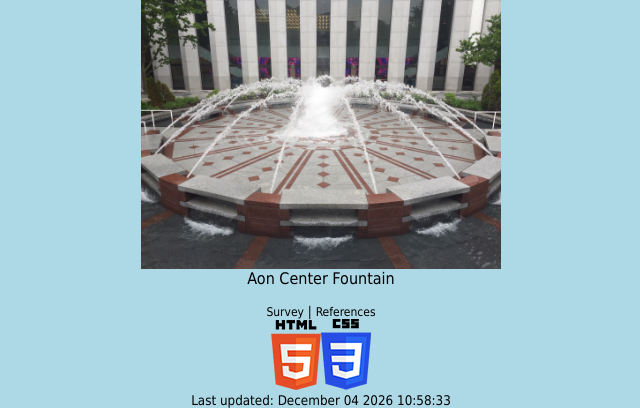
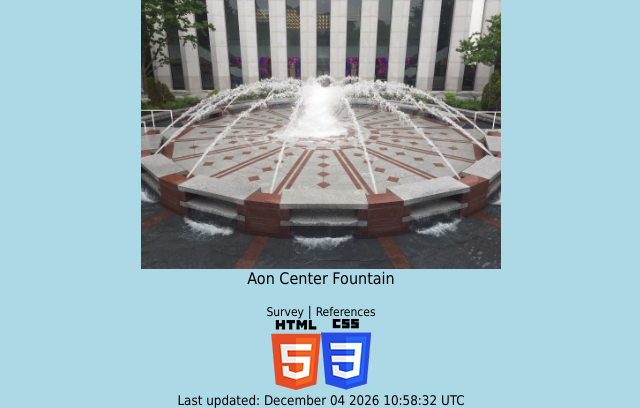
Before and after one commit to exw4141/iste240-project, a PHP site: page /index.php in a window 1280 px wide. Shown: the part 737-1145 px from the top of the page, without its empty margins (319-959 px from the left). Run offline with PHP 8.4, Linux system fonts and the light colour scheme.

Commit message:
Specify that last updated datetime is in UTC

```diff
--- a/assets/inc/footer.php
+++ b/assets/inc/footer.php
@@ -22,7 +22,7 @@
                 echo "<a class='validator' href='$html_url' target='_blank'><img src='assets/images/html.png' alt='HTML Logo' title='HTML Validator' /></a>";
                 echo "<a class='validator' href='$css_url' target='_blank'><img src='assets/images/css.png' alt='CSS Logo' title='CSS Validator' /></a>";
                 echo "<br />";
-                echo "<span id='update-time'>Last updated: ".date("F d Y H:i:s", filemtime($filename.".php")).'</span>';
+                echo "<span id='update-time'>Last updated: ".date("F d Y H:i:s", filemtime($filename.".php")).' UTC</span>';
             ?>
         </footer>
     </body>
```
